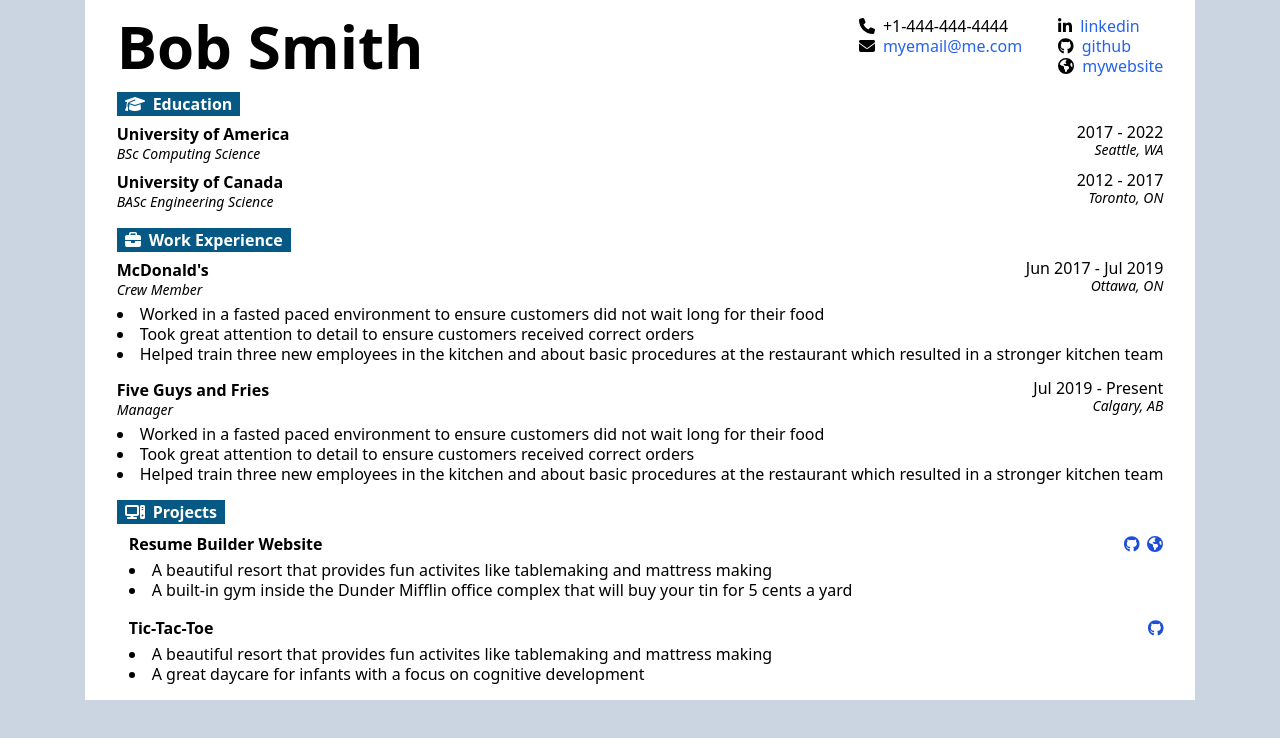
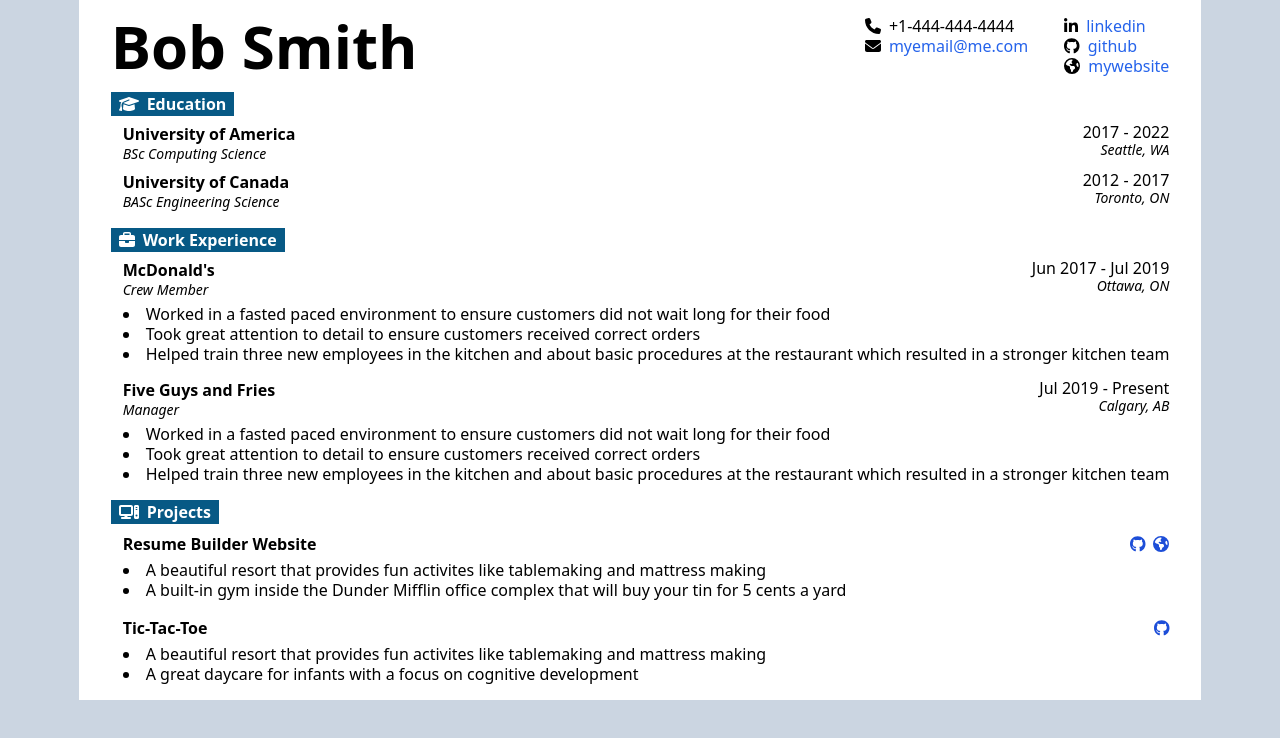
Before and after one commit to Blastose/resume-builder, a React (Create React App) app: page / in a window 1280 px wide. Shown: the top 738 px of the page. Built offline with nearby package versions, Linux system fonts and the light colour scheme.

Commit message:
Adjust padding for section items

```diff
--- a/src/components/education/cv-education.tsx
+++ b/src/components/education/cv-education.tsx
@@ -31,7 +31,7 @@ class CVEducation extends React.Component {
       <div className="flex flex-col gap-2">
         <Section title="Education" icon={["fas", "graduation-cap"]} />
 
-        <div className="flex flex-col gap-2">
+        <div className="flex flex-col gap-2 ml-3">
           {this.educationItems.map((item, index) => {
             return <EducationItem {...item} key={index} />;
           })}
--- a/src/components/work-experience/experience-item.tsx
+++ b/src/components/work-experience/experience-item.tsx
@@ -3,7 +3,7 @@ import ItemInfo from "../util/item-info";
 
 function ExperienceItem(props: ExperienceItemInterface) {
   return (
-    <div className="flex flex-col gap-1">
+    <div className="flex flex-col gap-1 ml-3">
       <ItemInfo
         name={props.company}
         sub={props.jobTitle}
```
